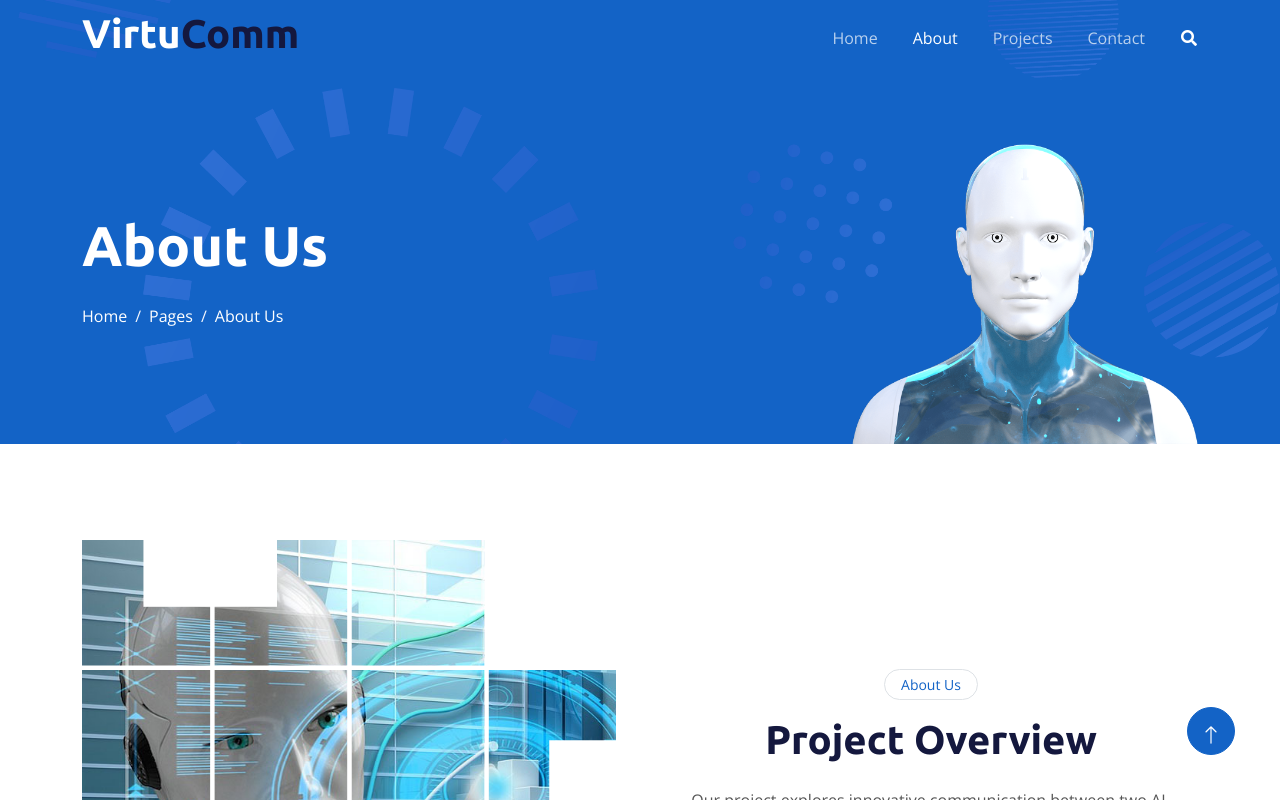
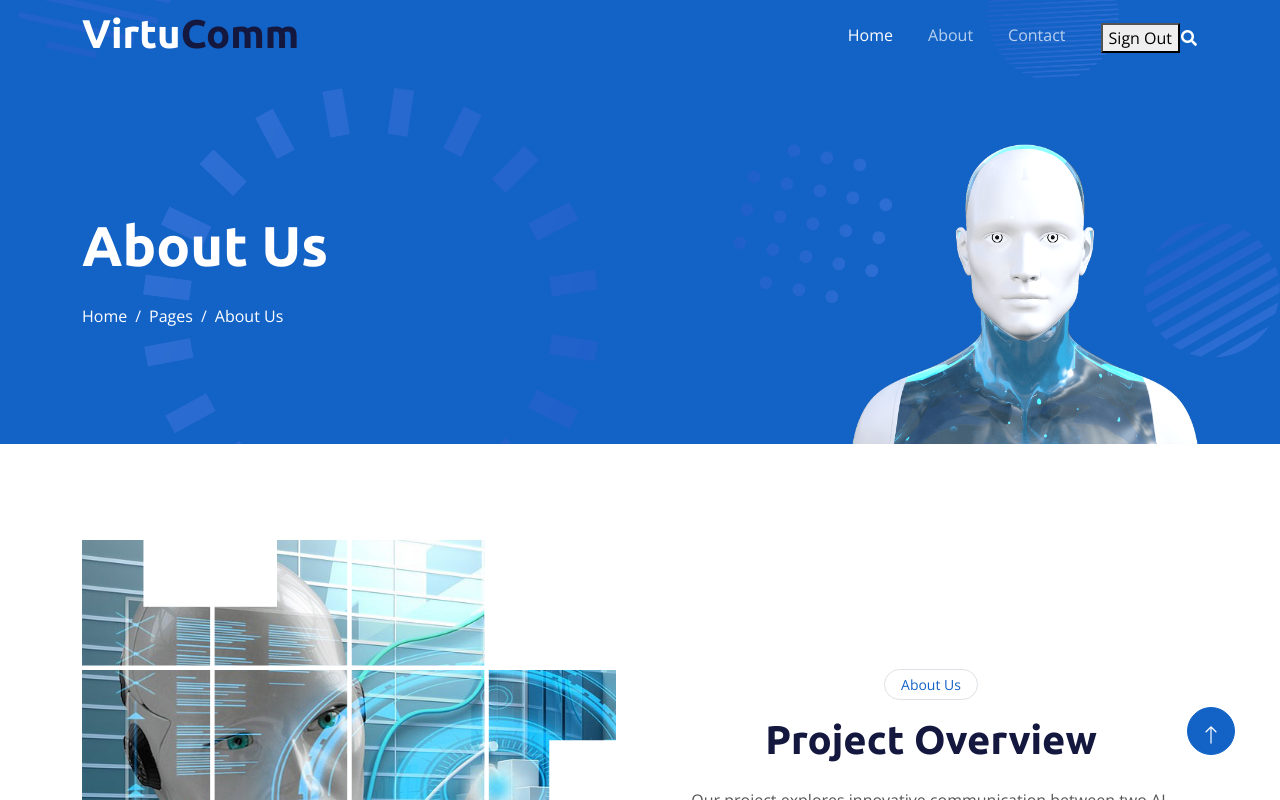
Before and after one commit to Abd-ur-Raffae/VirtuComm-Fyp-SS1, a React (Create React App) app in the folder VirtuComm-Fyp-SS1/frontend/: page /about in a window 1280 px wide. Shown: the top 800 px of the page. Built offline with nearby package versions, Linux system fonts and the light colour scheme; no server answers.

Commit message:
subtitles merged with stage1_1 & displayed fixed

```diff
--- a/VirtuComm-Fyp-SS1/frontend/src/App.js
+++ b/VirtuComm-Fyp-SS1/frontend/src/App.js
@@ -29,7 +29,7 @@ function App() {
           <Route path="/stage1_2" element={<Stage1_2 />} />
           <Route path="/stage1_3" element={<Stage1_3 />} />
           <Route path='/tts' element={<User_tts />} />
-          <Route path='/ghar' element={<FetchJsonAndWav />} />
+          <Route path='/subtitles_output' element={<FetchJsonAndWav />} />
         </Routes>
       </div>
     </Router>
--- a/VirtuComm-Fyp-SS1/frontend/src/components/Avatar.jsx
+++ b/VirtuComm-Fyp-SS1/frontend/src/components/Avatar.jsx
@@ -136,7 +136,10 @@ export function Avatar(props) {
   console.log(nodes.Wolf3D_Teeth.morphTargetDictionary);
 
   return (
-    <group {...props} dispose={null} ref={group}>
+    <group {...props}
+    scale={.95}
+    position={[0,.75,5]}
+    dispose={null} ref={group}>
       <primitive object={nodes.Hips} />
       <skinnedMesh geometry={nodes.Wolf3D_Hair.geometry} material={materials.Wolf3D_Hair} skeleton={nodes.Wolf3D_Hair.skeleton} />
       <skinnedMesh geometry={nodes.Wolf3D_Body.geometry} material={materials.Wolf3D_Body} skeleton={nodes.Wolf3D_Body.skeleton} />
--- a/VirtuComm-Fyp-SS1/frontend/src/components/Experience.jsx
+++ b/VirtuComm-Fyp-SS1/frontend/src/components/Experience.jsx
@@ -8,7 +8,10 @@ export const Experience = () => {
 
   return (
     <>
-      <OrbitControls />
+      <OrbitControls
+      enableRotate={false}
+      enablePan={false}
+      enableZoom={false} />
      <Avatar position={[0, 0, 5]} scale = {1.5} />
      <Environment preset="sunset" />
     <mesh>
--- a/VirtuComm-Fyp-SS1/frontend/src/components/about.jsx
+++ b/VirtuComm-Fyp-SS1/frontend/src/components/about.jsx
@@ -1,4 +1,5 @@
 import React, { Component } from 'react';
+import Navbar from './navbar';
 
 
 class About extends Component{
@@ -43,30 +44,7 @@ class About extends Component{
           </div> */}
           {/* Spinner End */}
 
-          {/* Navbar Start */}
-          <div className="container-fluid sticky-top">
-            <div className="container">
-              <nav className="navbar navbar-expand-lg navbar-dark p-0">
-                <a href="./components/index.jsx" className="navbar-brand">
-                  <h1 className="text-white">Virtu<span className="text-dark">Comm</span></h1>
-                </a>
-                <button type="button" className="navbar-toggler ms-auto me-0" data-bs-toggle="collapse" data-bs-target="#navbarCollapse">
-                  <span className="navbar-toggler-icon" />
-                </button>
-                <div className="collapse navbar-collapse" id="navbarCollapse">
-                  <div className="navbar-nav ms-auto">
-                    <a href="/home" className="nav-item nav-link">Home</a>
-                    <a href="/about" className="nav-item nav-link active">About</a>
-                    <a href="/projects" className="nav-item nav-link">Projects</a>
-                    <a href="/contact" className="nav-item nav-link">Contact</a>
-                  </div>
-                  <button type="button" className="btn text-white p-0 d-none d-lg-block" data-bs-toggle="modal" data-bs-target="#searchModal"><i className="fa fa-search" /></button>
-                </div>
-              </nav>
-            </div>
-          </div>
-          {/* Navbar End */}
-
+          <Navbar />
           {/* Hero Start */}
           <div className="container-fluid pt-5 bg-primary hero-header">
             <div className="container pt-5">
--- a/VirtuComm-Fyp-SS1/frontend/src/components/contact.jsx
+++ b/VirtuComm-Fyp-SS1/frontend/src/components/contact.jsx
@@ -1,4 +1,5 @@
 import React, { Component } from "react";
+import Navbar from "./navbar";
 
 class Contact extends Component {
     render() {
@@ -32,37 +33,9 @@ class Contact extends Component {
           {/* Template Stylesheet */}
           <link href="/css/style.css" rel="stylesheet" />
 
-          {/* Spinner Start */}
-          {/* <div id="spinner" className="show bg-white position-fixed translate-middle w-100 vh-100 top-50 start-50 d-flex align-items-center justify-content-center">
-            <div className="spinner-grow text-primary" style={{width: '3rem', height: '3rem'}} role="status">
-              <span className="sr-only">Loading...</span>
-            </div>
-          </div> */}
-          {/* Spinner End */}
 
-          {/* Navbar Start */}
-          <div className="container-fluid sticky-top">
-            <div className="container">
-              <nav className="navbar navbar-expand-lg navbar-dark p-0">
-                <a href="/home" className="navbar-brand">
-                  <h1 className="text-white">Virtu<span className="text-dark">Comm</span></h1>
-                </a>
-                <button type="button" className="navbar-toggler ms-auto me-0" data-bs-toggle="collapse" data-bs-target="#navbarCollapse">
-                  <span className="navbar-toggler-icon" />
-                </button>
-                <div className="collapse navbar-collapse" id="navbarCollapse">
-                  <div className="navbar-nav ms-auto">
-                    <a href="/home" className="nav-item nav-link">Home</a>
-                    <a href="/about" className="nav-item nav-link">About</a>
-                    <a href="/projects" className="nav-item nav-link">Projects</a>
-                    <a href="#" className="nav-item nav-link active">Contact</a>
-                  </div>
-                  <butaton type="button" className="btn text-white p-0 d-none d-lg-block" data-bs-toggle="modal" data-bs-target="#searchModal"><i className="fa fa-search" /></butaton>
-                </div>
-              </nav>
-            </div>
-          </div>
-          {/* Navbar End */}
+
+         <Navbar/>
 
           {/* Hero Start */}
           <div className="container-fluid pt-5 bg-primary hero-header">
--- a/VirtuComm-Fyp-SS1/frontend/src/components/index.jsx
+++ b/VirtuComm-Fyp-SS1/frontend/src/components/index.jsx
@@ -3,6 +3,7 @@ import { Navigate } from 'react-router-dom';
 import axios from 'axios';
 import 'swiper/css';
 import MySwiper from './swiper';
+import Navbar from './navbar';
 
 
 class Index extends Component {
@@ -110,31 +111,8 @@ class Index extends Component {
           </div> */}
           {/* Spinner End */}
 
-          {/* Navbar Start */}
-          <div className="container-fluid sticky-top">
-            <div className="container">
-              <nav className="navbar navbar-expand-lg navbar-dark p-0">
-                <a href="/home" className="navbar-brand">
-                  <h1 className="text-white">Virtu<span className="text-dark">Comm</span></h1>
-                </a>
-                <button title="ghar" type="button" className="navbar-toggler ms-auto me-0" data-bs-toggle="collapse" data-bs-target="#navbarCollapse">
-                  <span className="navbar-toggler-icon" />
-                </button>
-                <div className="collapse navbar-collapse" id="navbarCollapse">
-                  <div className="navbar-nav ms-auto">
-                    <a href="/home" className="nav-item nav-link active">Home</a>
-                    <a href="/about" className="nav-item nav-link">About</a>
-                    {/* <a href="/projects" className="nav-item nav-link">Projects</a> */}
-                    <a href="/contact" className="nav-item nav-link">Contact</a>
-                    <button onClick={this.logoutUser} className="nav-item nav-button">Sign Out</button>
 
-                  </div>
-                  <butaton type="button" className="btn text-white p-0 d-none d-lg-block" data-bs-toggle="modal" data-bs-target="#searchModal"><i className="fa fa-search" /></butaton>
-                </div>
-              </nav>
-            </div>
-          </div>
-          {/* Navbar End */}
+       <Navbar />
 
           {/* Hero Start */}
           <div className="container-fluid pt-5 bg-primary hero-header mb-5">
@@ -182,27 +160,7 @@ class Index extends Component {
               </div>
               <div className="row g-4">
                 <MySwiper />
-                {/* Part 2 start
-                <div className="col-lg-2 wow fadeIn" data-wow-delay="0.3s">
-                  <div className="case-item position-relative overflow-hidden rounded mb-2">
-                  </div>
-                </div>
-                <div className="col-lg-8 wow fadeIn" data-wow-delay="0.5s">
-                  <div className="case-item position-relative overflow-hidden rounded mb-2">
-                    <img className="img-fluid" src="/img/banda.png" alt="" />
-                    <a className="case-overlay text-decoration-none" href>
-                      <small>Phase 1.2</small>
-                      <h5 className="lh-base text-white mb-3">Basic Dual 3D Model
-                      </h5>
-                      <a className="btn btn-square btn-primary" href='/projects'><i className="fa fa-arrow-right" /></a>
-                    </a>
-                  </div>
-                </div>
-                <div className="col-lg-2 wow fadeIn" data-wow-delay="0.7s">
-                  <div className="case-item position-relative overflow-hidden rounded mb-2">
-                  </div>
-                </div> */}
-                {/* Part 2 end */}
+
               </div>
             </div>
           </div>
--- /dev/null
+++ b/VirtuComm-Fyp-SS1/frontend/src/components/navbar.js
@@ -0,0 +1,56 @@
+import React from 'react';
+import { Link, useNavigate } from 'react-router-dom';
+
+const Navbar = () => {
+  const navigate = useNavigate();
+
+  const logoutUser = () => {
+    // Clear user session or any other relevant data
+    sessionStorage.removeItem('user');
+    localStorage.removeItem('user');
+    console.log("Logging out");
+
+    // Redirect the user to the login page or home page after logout
+    navigate('/login');
+  };
+
+  return (
+    <div className="container-fluid sticky-top">
+      <div className="container">
+        <nav className="navbar navbar-expand-lg navbar-dark p-0">
+          <Link to="/home" className="navbar-brand">
+            <h1 className="text-white">Virtu<span className="text-dark">Comm</span></h1>
+          </Link>
+          <button
+            title="ghar"
+            type="button"
+            className="navbar-toggler ms-auto me-0"
+            data-bs-toggle="collapse"
+            data-bs-target="#navbarCollapse"
+          >
+            <span className="navbar-toggler-icon" />
+          </button>
+          <div className="collapse navbar-collapse" id="navbarCollapse">
+            <div className="navbar-nav ms-auto">
+              <Link to="/home" className="nav-item nav-link active">Home</Link>
+              <Link to="/about" className="nav-item nav-link">About</Link>
+
+              <Link to="/contact" className="nav-item nav-link">Contact</Link>
+              <button onClick={logoutUser} className="nav-item nav-button">Sign Out</button>
+            </div>
+            <button
+              type="button"
+              className="btn text-white p-0 d-none d-lg-block"
+              data-bs-toggle="modal"
+              data-bs-target="#searchModal"
+            >
+              <i className="fa fa-search" />
+            </button>
+          </div>
+        </nav>
+      </div>
+    </div>
+  );
+};
+
+export default Navbar;
```
Also changed, not shown: VirtuComm-Fyp-SS1/frontend/src/components/stage1_1.jsx (+31 -11 lines), 1 other file (tests, documents, lock files or other folders).
